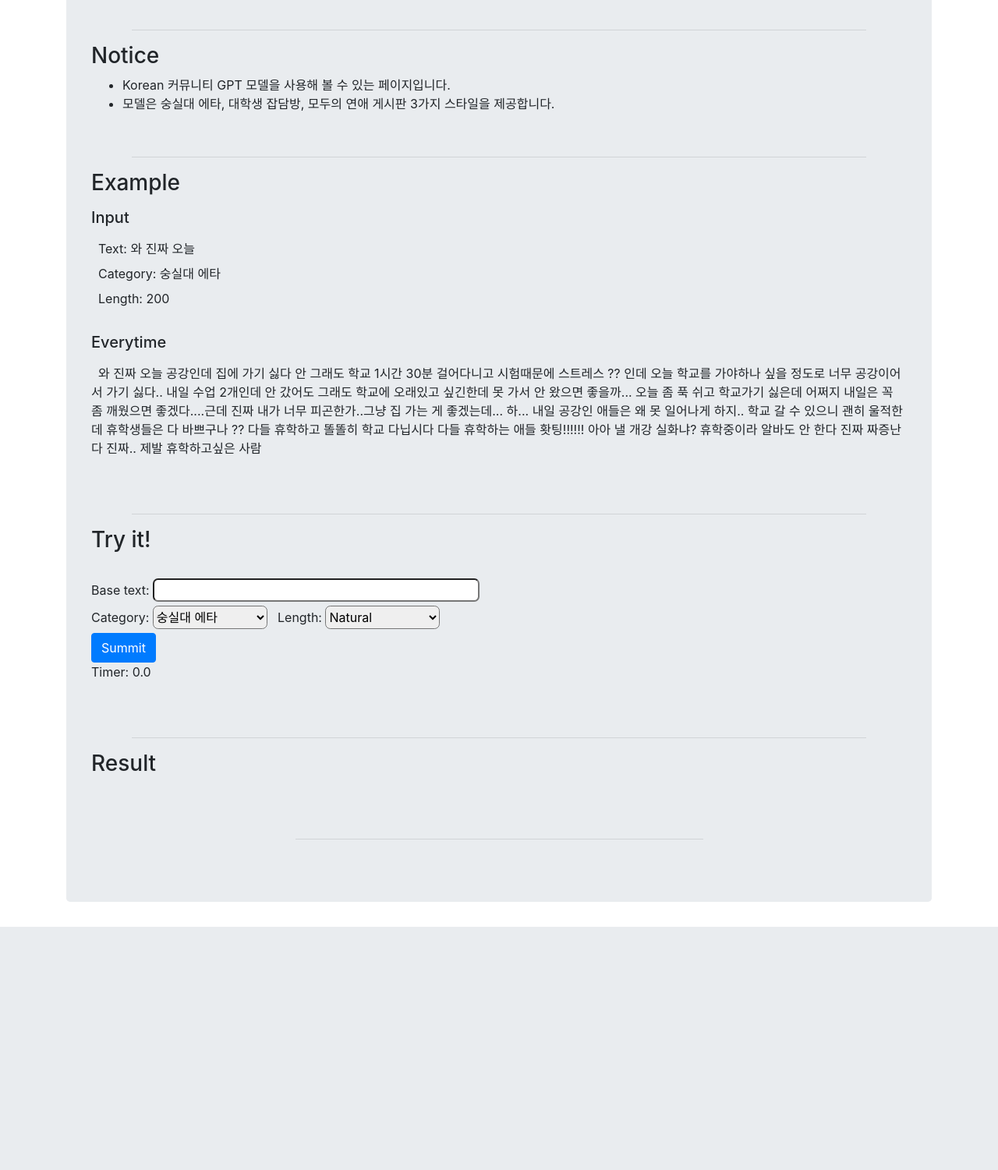
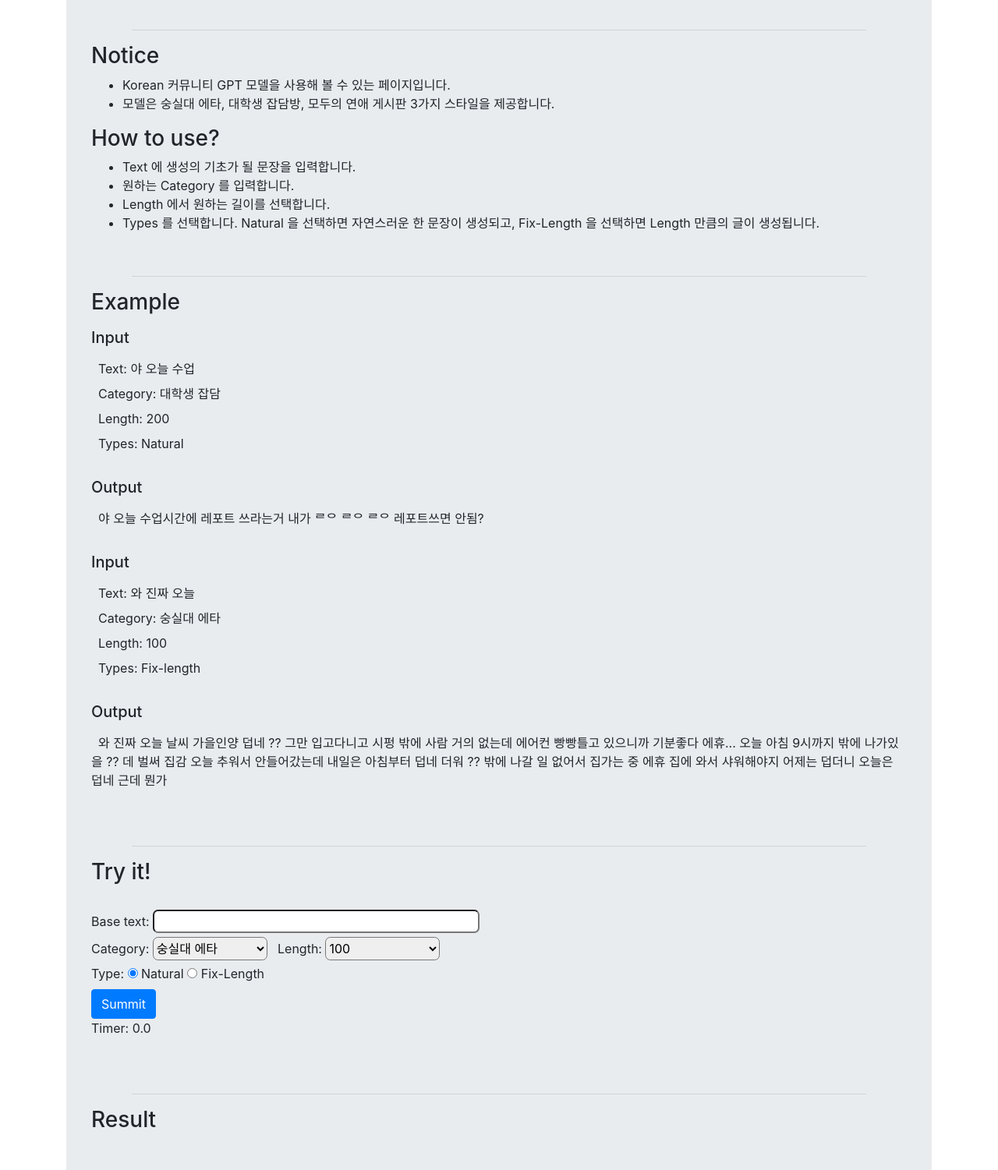
Before and after one commit to jason9693/SoongsilBERT-base-beep-deploy, a Flask app: page / in a window 1280 px wide. Shown: the part 330-1831 px from the top of the page at 78% size. Before the commit the page ends 1519 px from the top, so only its background shows below. Run offline with Flask 2, Linux system fonts and the light colour scheme; some libraries are stand-ins or nearby versions.

Commit message:
Type separation

```diff
--- a/main.py
+++ b/main.py
@@ -62,7 +62,14 @@ def handle_requests_by_batch():
 
             for requests in request_batch:
                 try:
-                    requests["output"] = mk_everytime(requests['input'][0], requests['input'][1], requests['input'][2])
+                    types = requests['input'].pop(0)
+
+                    if types == 'natural':
+                        requests["output"] = mk_natural_everytime(requests['input'][0], requests['input'][1],
+                                                                  requests['input'][2])
+                    elif types == 'fix-length':
+                        requests["output"] = mk_everytime(requests['input'][0], requests['input'][1],
+                                                          requests['input'][2])
                 except Exception as e:
                     requests["output"] = e
 
@@ -101,37 +108,49 @@ def top_p_logits(logits, top_p=0.0, filter_value=-float('Inf')):
 
 ##
 # GPT-2 natural generator
-def mk_natural_everytime(ids):
-    duplicate_count = 0
-    duplicate_threshold = 10
+def mk_natural_everytime(text, category, length):
+    try:
+        length = length if length > 0 else 512
+        result = dict()
 
-    for i in range(0, 512):
-        input_ids = torch.tensor(ids).unsqueeze(0)
-        input_ids = input_ids.to(device)
-        pred = model(input_ids)[0]
-        logits = pred[:, -1, :]
-        # logits = top_p_logits(logits, 0.8)
-        logits = top_k_logits(logits, 10)
-        log_probs = F.softmax(logits, dim=-1)
-        prev = torch.multinomial(log_probs, num_samples=1)
-        gen = prev[0].tolist()
-        if gen[0] == tokenizer.eos_id():
-            break
-        duplicate_count = duplicate_count + 1 if ids[-1] == gen[0] else 0
-        if duplicate_count > duplicate_threshold:
-            break
-        ids += gen
+        ids = tokenizer.encode_as_ids(text)
+        category_id = tokenizer.piece_to_id(category_map[category])
+        ids = [category_id] + ids
 
-    result = tokenizer.decode_ids(ids[1:]).replace('<unused2>', '\n').replace('<unused0>', 'https://...')
+        duplicate_count = 0
+        duplicate_threshold = 10
 
-    return result
+        for i in range(0, length):
+            input_ids = torch.tensor(ids).unsqueeze(0)
+            input_ids = input_ids.to(device)
+            pred = model(input_ids)[0]
+            logits = pred[:, -1, :]
+            # logits = top_p_logits(logits, 0.8)
+            logits = top_k_logits(logits, 10)
+            log_probs = F.softmax(logits, dim=-1)
+            prev = torch.multinomial(log_probs, num_samples=1)
+            gen = prev[0].tolist()
+            if gen[0] == tokenizer.eos_id():
+                break
+            duplicate_count = duplicate_count + 1 if ids[-1] == gen[0] else 0
+            if duplicate_count > duplicate_threshold:
+                break
+            ids += gen
+
+        result[0] = tokenizer.decode_ids(ids[1:]).replace('<unused2>', '\n').replace('<unused0>', 'https://...')
+
+        return result, 200
+
+    except Exception as e:
+        traceback.print_exc()
+        return {'error': e}, 500
 
 
 ##
 # GPT-2 generator.
 def mk_everytime(text, category, length):
     try:
-        length = length if length > -1 else 0
+        length = length if length > 0 else 100
 
         ids = tokenizer.encode_as_ids(text)
         category_id = tokenizer.piece_to_id(category_map[category])
@@ -139,26 +158,23 @@ def mk_everytime(text, category, length):
 
         result = dict()
 
-        if length == 0:
-            result[0] = mk_natural_everytime(ids)
-        else:
-            input_ids = torch.tensor(ids).unsqueeze(0)
-            input_ids = input_ids.to(device)
+        input_ids = torch.tensor(ids).unsqueeze(0)
+        input_ids = input_ids.to(device)
 
-            min_length = len(input_ids.tolist()[0])
+        min_length = len(input_ids.tolist()[0])
 
-            length += min_length
+        length += min_length
 
-            # model generating
-            outputs = model.generate(input_ids, pad_token_id=50256,
-                                     do_sample=True,
-                                     max_length=length,
-                                     min_length=min_length,
-                                     top_k=40,
-                                     num_return_sequences=1)
+        # model generating
+        outputs = model.generate(input_ids, pad_token_id=50256,
+                                 do_sample=True,
+                                 max_length=length,
+                                 min_length=min_length,
+                                 top_k=40,
+                                 num_return_sequences=1)
 
-            for idx, sample_output in enumerate(outputs):
-                result[0] = tokenizer.decode(sample_output[1:].tolist()).replace('<unused2>', '\n').replace('<unused0>', 'https://...')
+        for idx, sample_output in enumerate(outputs):
+            result[0] = tokenizer.decode(sample_output[1:].tolist()).replace('<unused2>', '\n').replace('<unused0>', 'https://...')
 
         return result, 200
 
@@ -169,8 +185,11 @@ def mk_everytime(text, category, length):
 
 ##
 # Get post request page.
-@app.route('/everytime', methods=['POST'])
-def generate():
+@app.route('/everytime/<types>', methods=['POST'])
+def generate(types):
+    if types not in ['natural', 'fix-length']:
+        return {'Error': 'Invalid types'}, 404
+
     # GPU app can process only one request in one time.
     if requests_queue.qsize() > BATCH_SIZE:
         return {'Error': 'Too Many Requests'}, 429
@@ -182,6 +201,7 @@ def generate():
         category = request.form['category']
         length = int(request.form['length'])
 
+        args.append(types)
         args.append(text)
         args.append(category)
         args.append(length)
--- a/templates/main.html
+++ b/templates/main.html
@@ -42,6 +42,7 @@
         let text = document.getElementById("text").value;
         let category = document.getElementById("category").value;
         let length = document.getElementById("length").value;
+        let types = document.getElementByName("types").value;
 
         if (text == '') {
             document.getElementById('warning').innerText = 'Please fill text!';
@@ -50,7 +51,7 @@
         }
 
         const formData = new FormData();
-        const url = "/everytime";
+        const url = `/everytime/${types}`;
         let start = 0;
 
         formData.append('text', text);
@@ -140,11 +141,19 @@
 
             <hr width="90%">
 
-            <div class="Notice">
+            <div class="Info">
                 <h3>Notice</h3>
                 <ul>
                     <li>Korean 커뮤니티 GPT 모델을 사용해 볼 수 있는 페이지입니다.</li>
                     <li>모델은 숭실대 에타, 대학생 잡담방, 모두의 연애 게시판 3가지 스타일을 제공합니다.</li>
+                </ul>
+
+                <h3>How to use?</h3>
+                <ul>
+                    <li>Text 에 생성의 기초가 될 문장을 입력합니다.</li>
+                    <li>원하는 Category 를 입력합니다.</li>
+                    <li>Length 에서 원하는 길이를 선택합니다.</li>
+                    <li>Types 를 선택합니다. Natural 을 선택하면 자연스러운 한 문장이 생성되고, Fix-Length 을 선택하면 Length 만큼의 글이 생성됩니다. </li>
                 </ul>
             </div>
 
@@ -152,17 +161,27 @@
 
             <div class="sample">
                 <h3><label>Example</label></h3>
+
+                <h5><label>Input</label></h5>
+                <label>&nbsp;&nbsp;Text: 야 오늘 수업</label><br>
+                <label>&nbsp;&nbsp;Category: 대학생 잡담</label><br>
+                <label>&nbsp;&nbsp;Length: 200</label><br>
+                <label>&nbsp;&nbsp;Types: Natural</label><br><br>
+                <h5><label>Output</label></h5>
+                <label>
+                    &nbsp;&nbsp;야 오늘 수업시간에 레포트 쓰라는거 내가 ᄅᄋ ᄅᄋ ᄅᄋ 레포트쓰면 안됨?
+                </label><br><br>
+
                 <h5><label>Input</label></h5>
                 <label>&nbsp;&nbsp;Text: 와 진짜 오늘</label><br>
                 <label>&nbsp;&nbsp;Category: 숭실대 에타</label><br>
-                <label>&nbsp;&nbsp;Length: 200</label><br><br>
-                <h5><label>Everytime</label></h5>
+                <label>&nbsp;&nbsp;Length: 100</label><br>
+                <label>&nbsp;&nbsp;Types: Fix-length</label><br><br>
+                <h5><label>Output</label></h5>
                 <label>
-                    &nbsp;&nbsp;와 진짜 오늘 공강인데 집에 가기 싫다 안 그래도 학교 1시간 30분 걸어다니고 시험때문에 스트레스 ⁇
-                    인데 오늘 학교를 가야하나 싶을 정도로 너무 공강이어서 가기 싫다.. 내일 수업 2개인데 안 갔어도 그래도 학교에 오래있고 싶긴한데 못 가서 안 왔으면 좋을까...
-                    오늘 좀 푹 쉬고 학교가기 싫은데 어쩌지 내일은 꼭 좀 깨웠으면 좋겠다....근데 진짜 내가 너무 피곤한가..그냥 집 가는 게 좋겠는데... 하...
-                    내일 공강인 애들은 왜 못 일어나게 하지.. 학교 갈 수 있으니 괜히 울적한데 휴학생들은 다 바쁘구나 ⁇ 다들 휴학하고 똘똘히 학교 다닙시다 다들 휴학하는 애들 홧팅!!!!!!
-                    아아 낼 개강 실화냐? 휴학중이라 알바도 안 한다 진짜 짜증난다 진짜.. 제발 휴학하고싶은 사람
+                    &nbsp;&nbsp;와 진짜 오늘 날씨 가을인양 덥네 ⁇ 그만 입고다니고 시펑 밖에 사람 거의 없는데 에어컨 빵빵틀고 있으니까 기분좋다 에휴...
+                    오늘 아침 9시까지 밖에 나가있을 ⁇ 데 벌써 집감 오늘 추워서 안들어갔는데 내일은 아침부터 덥네 더워 ⁇
+                    밖에 나갈 일 없어서 집가는 중 에휴 집에 와서 샤워해야지 어제는 덥더니 오늘은 덥네 근데 뭔가
                 </label><br><br>
             </div>
 
@@ -180,11 +199,15 @@
                 </select>&nbsp;&nbsp;
                 <label>Length: </label>
                 <select id="length" style="width:110pt">
-                    <option value="0">Natural</option>
                     <option value="100">100</option>
                     <option value="200">200</option>
                     <option value="300">300</option>
+                    <option value="300">400</option>
                 </select><br>
+                <label> Type:
+                    <input type="radio" name="types" value="natural" checked> Natural
+                    <input type="radio" name="types" value="fix-length"> Fix-Length
+                </label><br>
                 <button class="btn btn-primary btn=lg" type="submit" id="button1" onclick="send_req();">Summit</button><br>
                 <label>Timer:&nbsp;</label><label id="timer">0.0</label><br>
                 <b><label id="warning" style="color:red;"></label></b>
```
Also changed, not shown: README.md.
